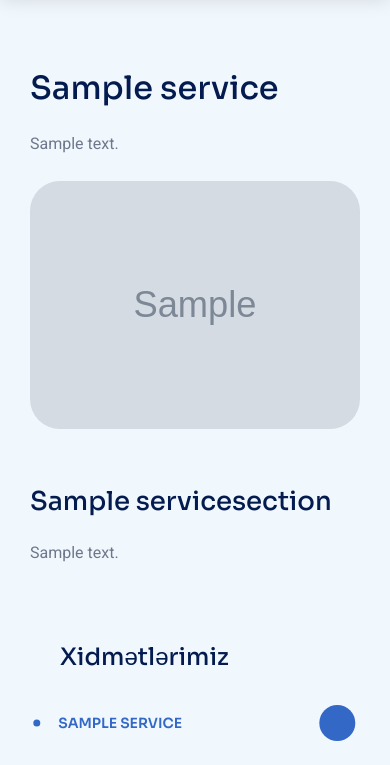
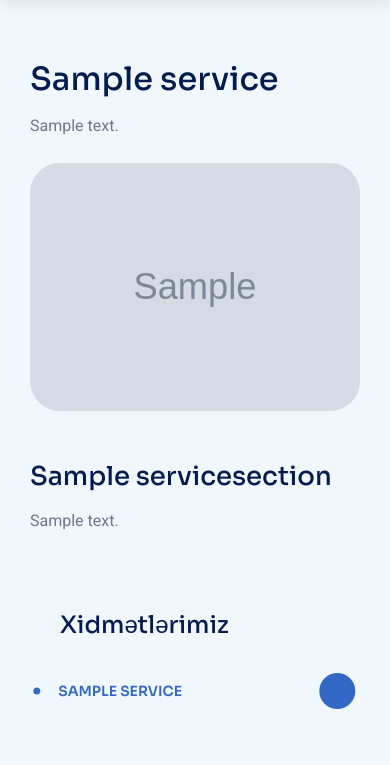
Before and after one commit to NicatDev/clinic_harmony, a Django app: a page that uses templates/footer.html in a window 390 px wide. Shown: the part 90-855 px from the top of the page. Run offline with Django 5.2, Linux system fonts and the light colour scheme; tables that the repository leaves empty hold one stand-in row (values such as "Sample post"); grey boxes marked "Sample" are stand-in pictures; some libraries are stand-ins or nearby versions.

Commit message:
i hope it is last commit

```diff
--- a/static/css/style.css
+++ b/static/css/style.css
@@ -2651,16 +2651,20 @@ textarea.form-control{
 @media (max-width: 780px) {
     .service_title{
         font-size:32px;
+        line-height: 38px;
     }
     .service_section_title{
         font-size:26px;
+        line-height: 32px;
     }
 }
 @media (max-width: 380px) {
     .service_title{
         font-size:26px;
+        line-height: 32px;
     }
     .service_section_title{
         font-size:20px;
+        line-height: 26px;
     }
 }
```
